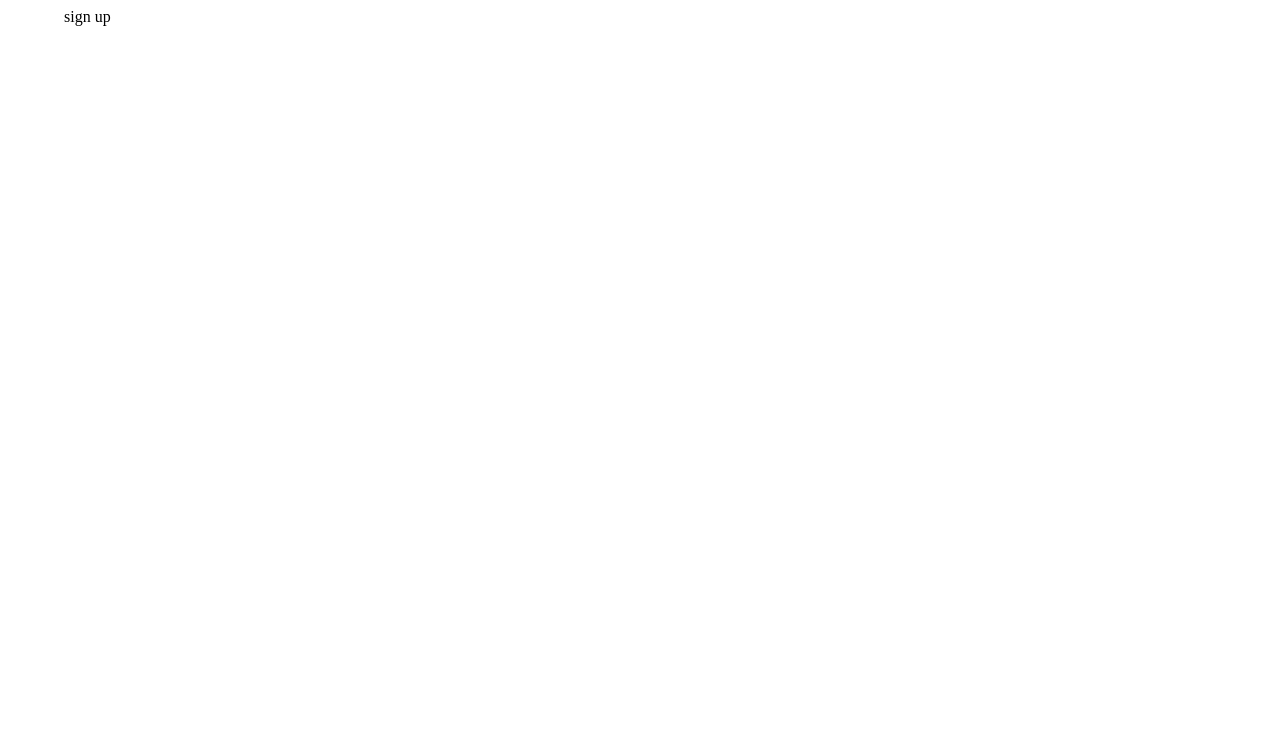
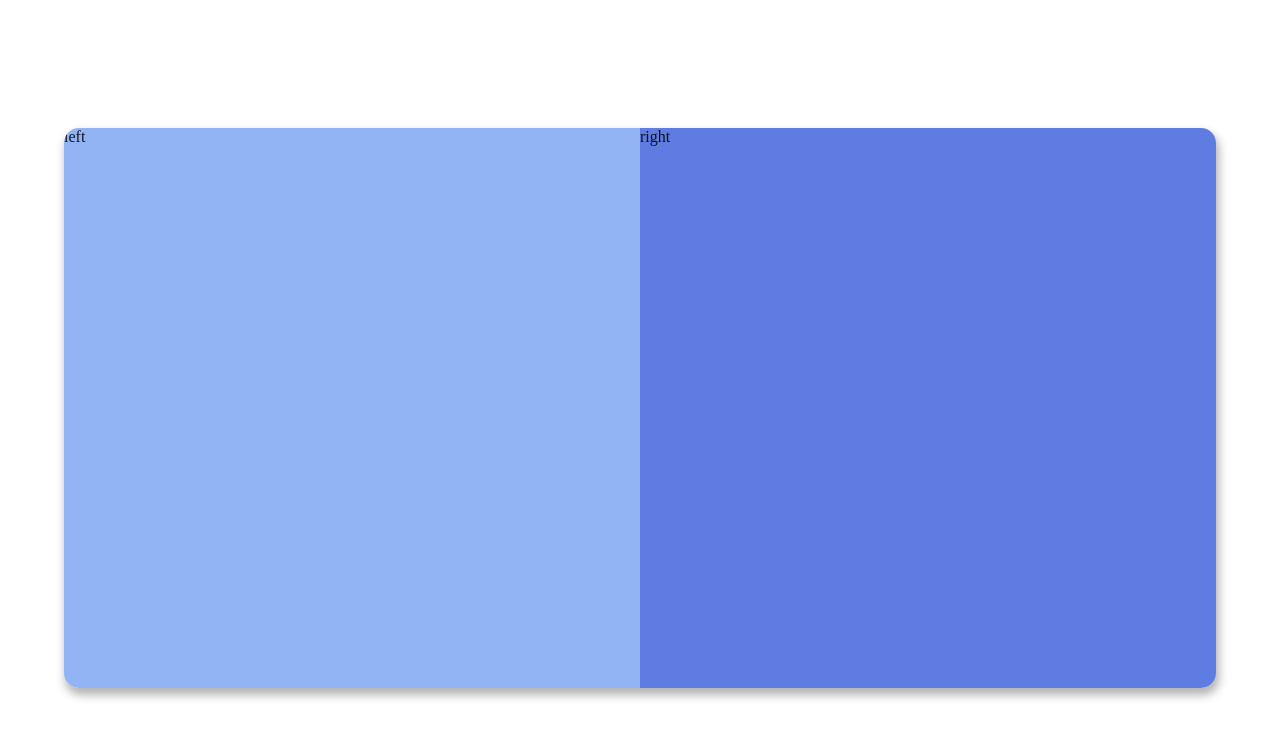
Before and after one commit to Nejjer/crocodile, a React (Vite) app in the folder crocodile_front/: page /sign-up in a window 1280 px wide. Shown: the top 738 px of the page. Built offline with nearby package versions, Linux system fonts and the light colour scheme.

Commit message:
sign up container

```diff
--- a/crocodile_front/package.json
+++ b/crocodile_front/package.json
@@ -28,6 +28,7 @@
     "eslint-plugin-react-hooks": "^4.6.0",
     "eslint-plugin-react-refresh": "^0.4.3",
     "prettier": "3.0.3",
+    "sass": "^1.68.0",
     "typescript": "^5.0.2",
     "vite": "^4.4.5"
   }
--- /dev/null
+++ b/crocodile_front/src/common.d.ts
@@ -0,0 +1 @@
+declare module "*.module.scss";
--- /dev/null
+++ b/crocodile_front/src/containers/SplitContainer/SplitContainer.tsx
@@ -0,0 +1,16 @@
+import { FC, ReactElement } from "react";
+import { Box, Paper } from "@mui/material";
+import classes from "./styles.module.scss";
+
+interface Props {
+  leftChild: ReactElement;
+  rightChild: ReactElement;
+}
+export const SplitContainer: FC<Props> = ({ leftChild, rightChild }) => {
+  return (
+    <Paper className={classes.container}>
+      <Box className={classes.leftBox}>{leftChild}</Box>
+      <Box className={classes.rightBox}>{rightChild}</Box>
+    </Paper>
+  );
+};
--- /dev/null
+++ b/crocodile_front/src/containers/SplitContainer/styles.module.scss
@@ -0,0 +1,18 @@
+@import "../../vars";
+.leftBox {
+  background-color: $blue-primary-color;
+  flex-basis: 50%;
+}
+
+.rightBox {
+  background-color: $blue-secondary-color;
+  flex-basis: 50%;
+}
+$height: 70vh;
+.container {
+  display: flex;
+  justify-content: space-between;
+  height: $height;
+  margin-top: (100vh - $height)/2;
+  overflow: hidden;
+}
--- /dev/null
+++ b/crocodile_front/src/index.scss
@@ -0,0 +1,6 @@
+html,
+body,
+#root {
+  height: 99vh;
+  overflow: hidden;
+}
--- a/crocodile_front/src/index.tsx
+++ b/crocodile_front/src/index.tsx
@@ -2,6 +2,7 @@ import React from "react";
 import ReactDOM from "react-dom/client";
 import { App } from "./App.tsx";
 import { BrowserRouter } from "react-router-dom";
+import "./index.scss";
 
 ReactDOM.createRoot(document.getElementById("root")!).render(
   <React.StrictMode>
--- a/crocodile_front/src/pages/sign_up/SignUp.tsx
+++ b/crocodile_front/src/pages/sign_up/SignUp.tsx
@@ -1,5 +1,8 @@
 import { FC } from "react";
+import { SplitContainer } from "../../containers/SplitContainer/SplitContainer.tsx";
 
 export const SignUp: FC = () => {
-  return <div>sign up</div>;
+  return (
+    <SplitContainer leftChild={<div>left</div>} rightChild={<div>right</div>} />
+  );
 };
--- a/crocodile_front/src/theme.ts
+++ b/crocodile_front/src/theme.ts
@@ -1,3 +1,22 @@
 import { createTheme } from "@mui/material";
 
-export const theme = createTheme({});
+const borderRadius = 15;
+export const theme = createTheme({
+  components: {
+    MuiPaper: {
+      styleOverrides: {
+        root: {
+          borderRadius,
+          boxShadow: "2px 6px 10px 1px rgba(0, 0, 0, 0.3)",
+        },
+      },
+    },
+    MuiContainer: {
+      styleOverrides: {
+        root: {
+          height: "100%",
+        },
+      },
+    },
+  },
+});
--- /dev/null
+++ b/crocodile_front/src/vars.scss
@@ -0,0 +1,2 @@
+$blue-primary-color: #92b4f4;
+$blue-secondary-color: #5e7ce2;
```
Also changed, not shown: 1 other file (tests, documents, lock files or other folders).
